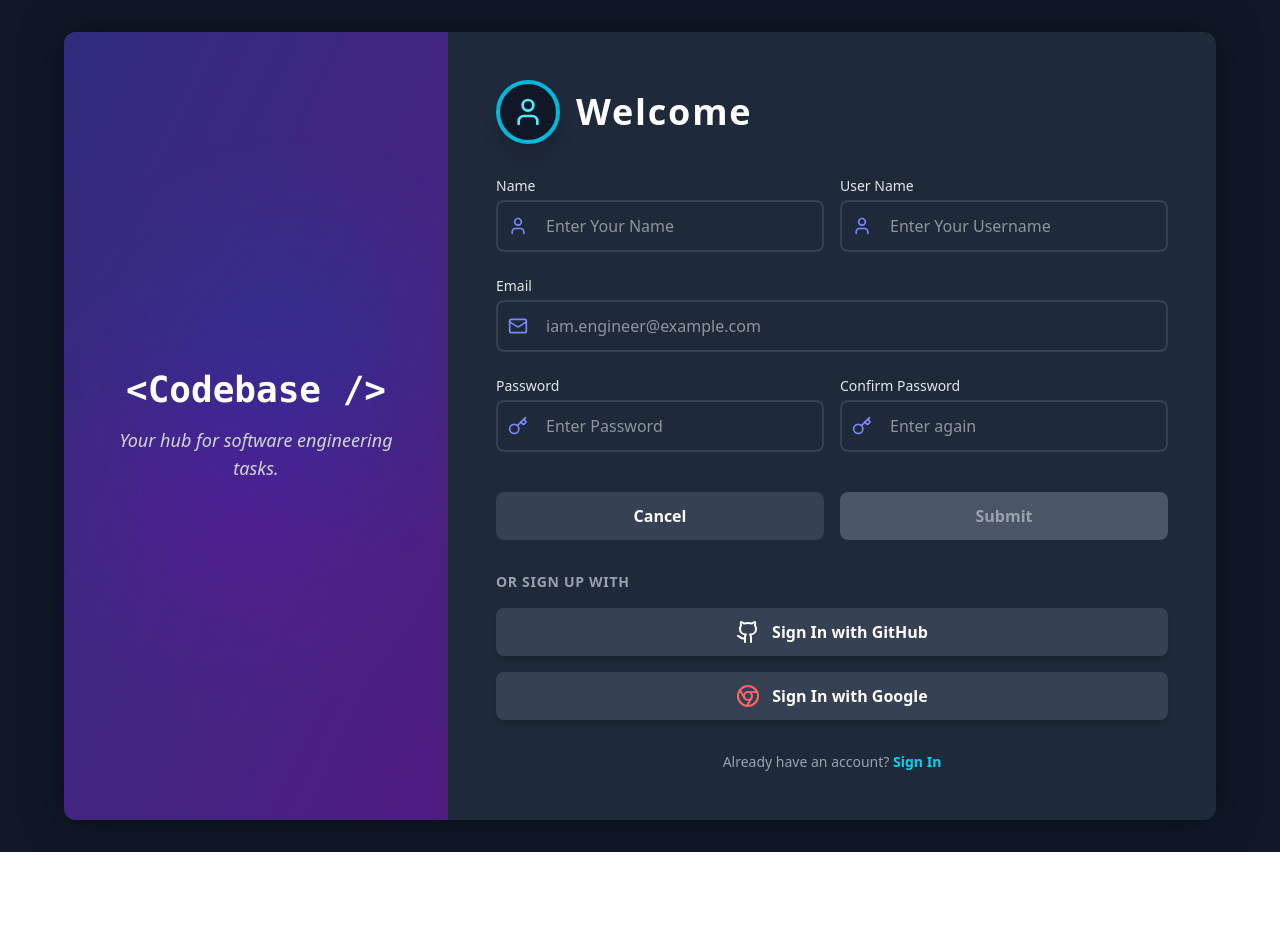
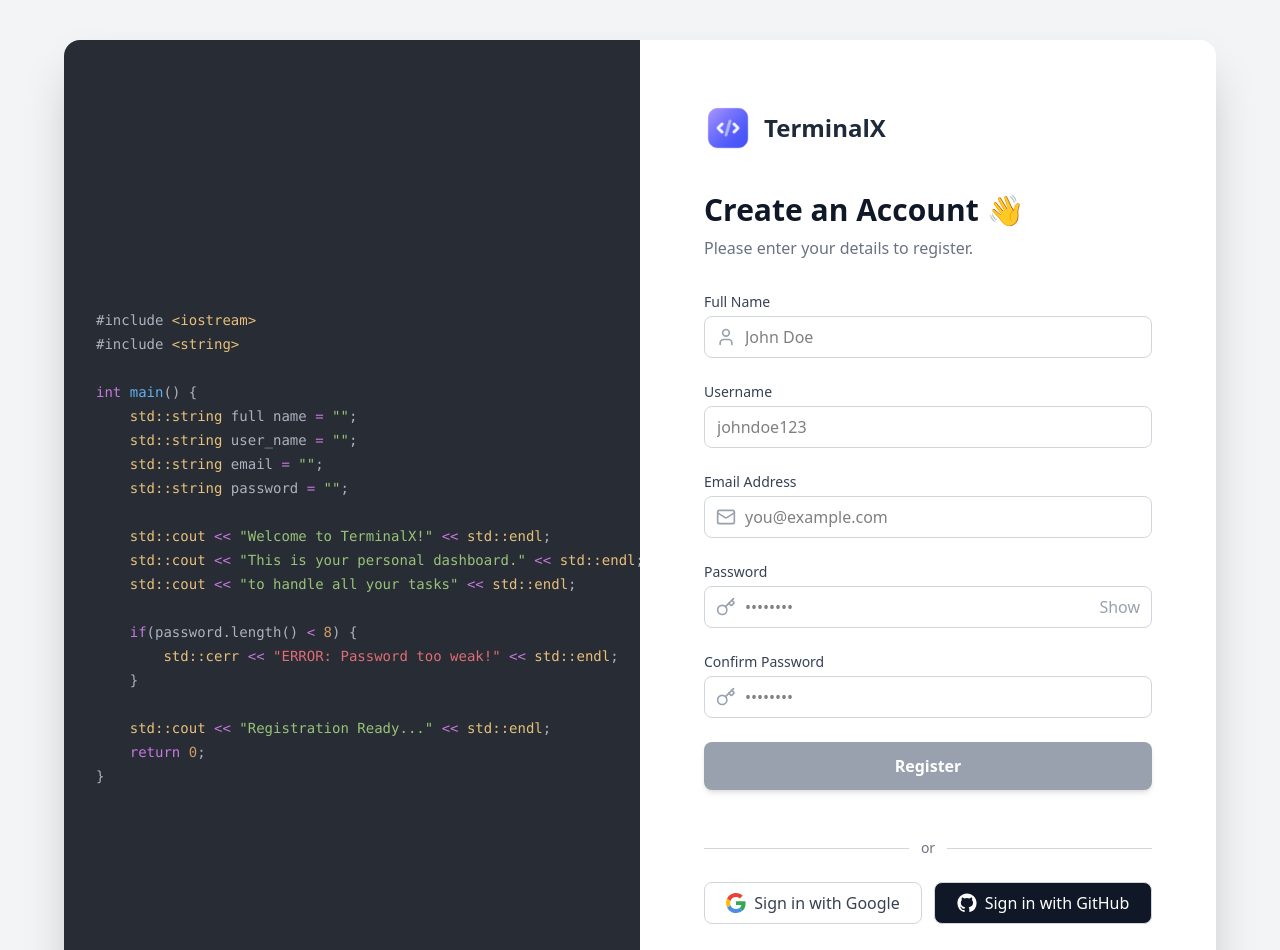
Before and after one commit to Afzal14786/portfolio-dashboard, a React (Vite) app: page /register in a window 1280 px wide. Shown: the top 950 px of the page. Before the commit the page ends 852 px from the top, so only its background shows below. Built offline with nearby package versions, Linux system fonts and the light colour scheme.

Commit message:
redesigning the register form

```diff
--- /dev/null
+++ b/src/components/AuthBannerCode.html
@@ -0,0 +1,22 @@
+<code class="text-[#ABB2BF]">
+#include <span class="text-[#E6C07B]">&lt;iostream&gt;</span>
+#include <span class="text-[#E6C07B]">&lt;string&gt;</span>
+
+<span class="text-[#C678DD]">int</span> <span class="text-[#61AFEF]">main</span>() {
+    <span class="text-[#E6C07B]">std::string</span> full name <span class="text-[#C678DD]">=</span> <span class="text-[#98C379]">""</span>;
+    <span class="text-[#E6C07B]">std::string</span> user_name <span class="text-[#C678DD]">=</span> <span class="text-[#98C379]">""</span>;
+    <span class="text-[#E6C07B]">std::string</span> email <span class="text-[#C678DD]">=</span> <span class="text-[#98C379]">""</span>;
+    <span class="text-[#E6C07B]">std::string</span> password <span class="text-[#C678DD]">=</span> <span class="text-[#98C379]">""</span>;
+
+    <span class="text-[#E6C07B]">std::cout</span> <span class="text-[#C678DD]">&lt;&lt;</span> <span class="text-[#98C379]">"Welcome to TerminalX!"</span> <span class="text-[#C678DD]">&lt;&lt;</span> <span class="text-[#E6C07B]">std::endl</span>;
+    <span class="text-[#E6C07B]">std::cout</span> <span class="text-[#C678DD]">&lt;&lt;</span> <span class="text-[#98C379]">"This is your personal dashboard."</span> <span class="text-[#C678DD]">&lt;&lt;</span> <span class="text-[#E6C07B]">std::endl</span>;
+    <span class="text-[#E6C07B]">std::cout</span> <span class="text-[#C678DD]">&lt;&lt;</span> <span class="text-[#98C379]">"to handle all your tasks"</span> <span class="text-[#C678DD]">&lt;&lt;</span> <span class="text-[#E6C07B]">std::endl</span>;
+
+    <span class="text-[#C678DD]">if</span>(password.length() <span class="text-[#C678DD]">&lt;</span> <span class="text-[#D19A66]">8</span>) {
+        <span class="text-[#E6C07B]">std::cerr</span> <span class="text-[#C678DD]">&lt;&lt;</span> <span class="text-[#E06C75]">"ERROR: Password too weak!"</span> <span class="text-[#C678DD]">&lt;&lt;</span> <span class="text-[#E6C07B]">std::endl</span>;
+    }
+
+    <span class="text-[#E6C07B]">std::cout</span> <span class="text-[#C678DD]">&lt;&lt;</span> <span class="text-[#98C379]">"Registration Ready..."</span> <span class="text-[#C678DD]">&lt;&lt;</span> <span class="text-[#E6C07B]">std::endl</span>;
+    <span class="text-[#C678DD]">return</span> <span class="text-[#D19A66]">0</span>;
+}
+</code>
--- a/src/components/Register.tsx
+++ b/src/components/Register.tsx
@@ -1,5 +1,6 @@
-import React, { useState, useCallback, useMemo } from 'react';
-import { Mail, Key, User, Github, Chrome } from 'lucide-react';
+import React, { useState, type FormEvent } from "react";
+import { Mail, Key, User } from "lucide-react";
+import cppCodeHtml from "./AuthBannerCode.html?raw";
 
 interface FormData {
   name: string;
@@ -9,276 +10,267 @@ interface FormData {
   confirmPassword: string;
 }
 
-interface InputFieldProps {
-  id: keyof FormData;
-  label: string;
-  placeholder: string;
-  type?: string;
-  icon: React.ElementType;
-  isError?: boolean;
-  colSpan?: 'full' | 'half';
-  value: string;
-  onChange: (e: React.ChangeEvent<HTMLInputElement>) => void;
-}
+const initialFormData: FormData = {
+  name: "",
+  user_name: "",
+  email: "",
+  password: "",
+  confirmPassword: "",
+};
 
-
-const InputField: React.FC<InputFieldProps> = ({
-  id,
-  label,
-  placeholder,
-  type = 'text',
-  icon: Icon,
-  isError = false,
-  colSpan = 'full',
-  value,
-  onChange,
-}) => (
-  <div
-    className={`flex flex-col space-y-1 ${
-      colSpan === 'half' ? 'lg:col-span-1' : 'lg:col-span-2 col-span-2'
-    }`}
-  >
-    <label htmlFor={id} className="text-sm font-medium text-gray-200">
-      {label}
-    </label>
-    <div className="relative">
-      <Icon className="absolute left-3 top-1/2 -translate-y-1/2 h-5 w-5 text-indigo-400" />
-      <input
-        id={id}
-        name={id}
-        type={type}
-        placeholder={placeholder}
-        value={value}
-        onChange={onChange}
-        required
-        className={`
-          w-full py-3 pl-12 pr-4 text-white
-          bg-gray-800 border-2 rounded-lg
-          focus:ring-2 focus:ring-cyan-400 focus:border-cyan-400
-          transition duration-200 ease-in-out
-          ${isError ? 'border-red-500' : 'border-gray-700'}
-        `}
+const AuthBanner: React.FC = () => (
+  <div className="hidden lg:flex lg:w-1/2 bg-[#282C34] text-white font-mono p-8 items-center justify-center relative overflow-auto">
+    <pre
+      className="text-sm leading-6 w-full"
+      dangerouslySetInnerHTML={{ __html: cppCodeHtml }}
     />
-    </div>
-  </div>
-);
-
-const SocialSignIn: React.FC = () => (
-  <div className="mt-8 space-y-4">
-    <h2 className="text-sm text-gray-400 font-semibold uppercase tracking-wider">
-      Or Sign Up With
-    </h2>
-
-    {/* GitHub Button */}
-    <button
-      className="w-full flex items-center justify-center py-3 px-4 bg-gray-700 hover:bg-gray-600 rounded-lg text-white font-semibold transition duration-200 shadow-md transform hover:scale-[1.01] focus:ring-2 focus:ring-cyan-500"
-      onClick={() => alert('GitHub Login Clicked')}
-    >
-      <Github className="h-6 w-6 mr-3 text-white" />
-      Sign In with GitHub
-    </button>
-
-    {/* Google Button */}
-    <button
-      className="w-full flex items-center justify-center py-3 px-4 bg-gray-700 hover:bg-gray-600 rounded-lg text-white font-semibold transition duration-200 shadow-md transform hover:scale-[1.01] focus:ring-2 focus:ring-cyan-500"
-      onClick={() => alert('Google Login Clicked')}
-    >
-      <Chrome className="h-6 w-6 mr-3 text-red-400" />
-      Sign In with Google
-    </button>
-
-    <p className="text-sm text-center text-gray-400 pt-4">
-      Already have an account?{' '}
-      <a
-        href="#"
-        className="text-cyan-400 hover:text-cyan-300 font-bold transition duration-200"
-      >
-        Sign In
-      </a>
-    </p>
   </div>
 );
 
 const Register: React.FC = () => {
-  const [formData, setFormData] = useState<FormData>({
-    name: '',
-    user_name: '',
-    email: '',
-    password: '',
-    confirmPassword: '',
-  });
-
+  const [formData, setFormData] = useState<FormData>(initialFormData);
   const [isSubmitting, setIsSubmitting] = useState(false);
+  const [showPassword, setShowPassword] = useState(false);
   const [error, setError] = useState<string | null>(null);
 
-  const handleChange = useCallback((e: React.ChangeEvent<HTMLInputElement>) => {
-    const { name, value } = e.target;
-    setFormData(prev => ({ ...prev, [name]: value }));
+  const handleChange = (e: React.ChangeEvent<HTMLInputElement>) => {
+    setFormData({ ...formData, [e.target.name]: e.target.value });
     setError(null);
-  }, []);
+  };
 
-  const passwordsMatch = useMemo(
-    () => formData.password === formData.confirmPassword,
-    [formData.password, formData.confirmPassword]
-  );
+  const passwordsMatch = formData.password === formData.confirmPassword;
 
-  const isFormValid = useMemo(() => {
-    const { name, user_name, email, password, confirmPassword } = formData;
-    return (
-      name && user_name && email && password && confirmPassword && passwordsMatch
-    );
-  }, [formData, passwordsMatch]);
+  const isFormValid =
+    formData.name &&
+    formData.user_name &&
+    formData.email &&
+    formData.password &&
+    formData.confirmPassword &&
+    passwordsMatch;
 
-  const handleSubmit = (e: React.FormEvent) => {
+  const handleSubmit = (e: FormEvent<HTMLFormElement>) => {
     e.preventDefault();
     if (!isFormValid) {
-      setError('Please fill all fields and ensure passwords match.');
+      setError("Please fill all fields and ensure passwords match.");
       return;
     }
-
     setIsSubmitting(true);
-    setError(null);
-
-    console.log('Submitting:', formData);
-
     setTimeout(() => {
+      console.log("Registration Data:", formData);
+      alert(`Registration successful for ${formData.email}`);
       setIsSubmitting(false);
-      alert('Registration initiated! Check your email for verification.');
     }, 1500);
   };
 
+  const handleSocialLogin = (provider: string) => {
+    alert(`Redirecting to ${provider} login...`);
+  };
+
   return (
-    <div className="min-h-screen bg-gray-900 p-4 sm:p-8 flex items-center justify-center font-inter">
-      <div className="w-full max-w-6xl flex flex-col lg:flex-row rounded-xl shadow-[0_0_40px_rgba(0,0,0,0.5)] bg-gray-800 overflow-hidden">
-        {/* Left Banner Section */}
-        <div className="hidden lg:flex lg:w-1/3 min-h-[600px] bg-indigo-900/50 items-center justify-center p-8 relative overflow-hidden">
-          <div className="absolute inset-0 bg-gradient-to-br from-indigo-900 to-purple-900 opacity-80"></div>
-          <div className="absolute top-1/4 left-1/4 h-64 w-64 bg-cyan-500 rounded-full mix-blend-soft-light filter blur-3xl opacity-30 animate-pulse"></div>
-          <div className="absolute bottom-1/4 right-1/4 h-64 w-64 bg-fuchsia-500 rounded-full mix-blend-soft-light filter blur-3xl opacity-30 animate-pulse delay-1000"></div>
+    <div className="min-h-screen bg-gray-100 flex items-center justify-center px-4 py-10">
+      <div className="w-full max-w-6xl bg-white shadow-2xl rounded-2xl overflow-hidden flex flex-col lg:flex-row">
 
-          <div className="relative z-10 text-center">
-            <h2 className="text-4xl font-mono font-bold text-white mb-4">
-              {'<Codebase />'}
-            </h2>
-            <p className="text-lg text-gray-300 italic">
-              Your hub for software engineering tasks.
-            </p>
+        {/* left : C++ code */}
+        <AuthBanner />
+
+        {/* right : registration form */}
+        <div className="w-full lg:w-1/2 p-8 sm:p-12 lg:p-16 flex flex-col justify-center">
+          <div className="flex items-center mb-10">
+            <div className="w-12 h-12 rounded-full flex items-center justify-center text-white font-bold text-lg mr-3">
+              <img src="/images/code.png" alt="logo" />
+            </div>
+            <h1 className="text-2xl font-extrabold text-gray-800">TerminalX</h1>
+          </div>
+
+          <h2 className="text-3xl font-bold text-gray-900 mb-2">Create an Account 👋</h2>
+          <p className="text-gray-500 mb-8">Please enter your details to register.</p>
+
+          <form onSubmit={handleSubmit} className="space-y-6">
+
+            {/* Full Name Input */}
+            <div>
+              <label htmlFor="name" className="block text-sm font-medium text-gray-700 mb-1">Full Name</label>
+              <div className="relative">
+                <User className="absolute left-3 top-1/2 -translate-y-1/2 text-gray-400 w-5 h-5" />
+                <input
+                  id="name"
+                  name="name"
+                  type="text"
+                  required
+                  value={formData.name}
+                  onChange={handleChange}
+                  placeholder="John Doe"
+                  className="w-full pl-10 pr-4 py-2 border border-gray-300 rounded-lg focus:ring-2 focus:ring-blue-500 focus:border-blue-500 transition duration-200"
+                />
               </div>
             </div>
 
-        {/* Right Side Form */}
-        <div className="w-full lg:w-2/3 p-6 sm:p-12">
-          <div className="flex items-center space-x-4 mb-8">
-            <div className="w-16 h-16 rounded-full border-4 border-cyan-500 bg-gray-900 flex items-center justify-center text-cyan-300 shadow-xl">
-              <User className="h-8 w-8" />
-            </div>
-            <h1 className="text-4xl font-extrabold text-white tracking-wider">
-              Welcome
-            </h1>
-          </div>
-
-          <form onSubmit={handleSubmit} className="space-y-6">
-            <div className="grid grid-cols-1 sm:grid-cols-2 gap-4">
-              <InputField
-                id="name"
-                label="Name"
-                placeholder="Enter Your Name"
-                icon={User}
-                colSpan="half"
-                value={formData.name}
-                onChange={handleChange}
-              />
-              <InputField
+            {/* Username Input */}
+            <div>
+              <label htmlFor="user_name" className="block text-sm font-medium text-gray-700 mb-1">Username</label>
+              <input
                 id="user_name"
-                label="User Name"
-                placeholder="Enter Your Username"
-                icon={User}
-                colSpan="half"
+                name="user_name"
+                type="text"
+                required
                 value={formData.user_name}
                 onChange={handleChange}
+                placeholder="johndoe123"
+                className="w-full pl-3 pr-4 py-2 border border-gray-300 rounded-lg focus:ring-2 focus:ring-blue-500 focus:border-blue-500 transition duration-200"
               />
             </div>
 
-            <InputField
+            {/* Email Input */}
+            <div>
+              <label htmlFor="email" className="block text-sm font-medium text-gray-700 mb-1">Email Address</label>
+              <div className="relative">
+                <Mail className="absolute left-3 top-1/2 -translate-y-1/2 text-gray-400 w-5 h-5" />
+                <input
                   id="email"
-              label="Email"
-              placeholder="iam.engineer@example.com"
+                  name="email"
                   type="email"
-              icon={Mail}
+                  required
                   value={formData.email}
                   onChange={handleChange}
+                  placeholder="you@example.com"
+                  className="w-full pl-10 pr-4 py-2 border border-gray-300 rounded-lg focus:ring-2 focus:ring-blue-500 focus:border-blue-500 transition duration-200"
                 />
+              </div>
+            </div>
 
-            <div className="grid grid-cols-1 sm:grid-cols-2 gap-4">
-              <InputField
+            {/* Password Input */}
+            <div>
+              <label htmlFor="password" className="block text-sm font-medium text-gray-700 mb-1">Password</label>
+              <div className="relative">
+                <Key className="absolute left-3 top-1/2 -translate-y-1/2 text-gray-400 w-5 h-5" />
+                <input
                   id="password"
-                label="Password"
-                placeholder="Enter Password"
-                type="password"
-                icon={Key}
-                colSpan="half"
+                  name="password"
+                  type={showPassword ? "text" : "password"}
+                  required
                   value={formData.password}
                   onChange={handleChange}
-                isError={!passwordsMatch && formData.confirmPassword.length > 0}
+                  placeholder="••••••••"
+                  className="w-full pl-10 pr-10 py-2 border border-gray-300 rounded-lg focus:ring-2 focus:ring-blue-500 focus:border-blue-500 transition duration-200"
                 />
-              <InputField
+                <button
+                  type="button"
+                  onClick={() => setShowPassword(!showPassword)}
+                  className="absolute right-3 top-1/2 -translate-y-1/2 text-gray-400 hover:text-blue-600"
+                >
+                  {showPassword ? "Hide" : "Show"}
+                </button>
+              </div>
+            </div>
+
+            {/* Confirm Password Input */}
+            <div>
+              <label htmlFor="confirmPassword" className="block text-sm font-medium text-gray-700 mb-1">Confirm Password</label>
+              <div className="relative">
+                <Key className="absolute left-3 top-1/2 -translate-y-1/2 text-gray-400 w-5 h-5" />
+                <input
                   id="confirmPassword"
-                label="Confirm Password"
-                placeholder="Enter again"
-                type="password"
-                icon={Key}
-                colSpan="half"
+                  name="confirmPassword"
+                  type={showPassword ? "text" : "password"}
+                  required
                   value={formData.confirmPassword}
                   onChange={handleChange}
-                isError={!passwordsMatch && formData.confirmPassword.length > 0}
+                  placeholder="••••••••"
+                  className={`w-full pl-10 pr-10 py-2 border rounded-lg focus:ring-2 focus:ring-blue-500 focus:border-blue-500 transition duration-200 ${
+                    passwordsMatch || formData.confirmPassword.length === 0
+                      ? "border-gray-300"
+                      : "border-red-500"
+                  }`}
                 />
               </div>
+              {!passwordsMatch && formData.confirmPassword.length > 0 && (
+                <p className="text-sm text-red-500 mt-1">Passwords do not match</p>
+              )}
+            </div>
 
-            {error && (
-              <p className="text-sm text-center text-red-400 font-medium">
-                {error}
-              </p>
-            )}
-            {!passwordsMatch && formData.confirmPassword.length > 0 && (
-              <p className="text-sm text-center text-red-400 font-medium">
-                Passwords do not match.
-              </p>
-            )}
+            {error && <p className="text-sm text-red-500 text-center">{error}</p>}
 
-            <div className="grid grid-cols-2 gap-4 pt-4">
-              <button
-                type="button"
-                onClick={() =>
-                  setFormData({
-                    name: '',
-                    user_name: '',
-                    email: '',
-                    password: '',
-                    confirmPassword: '',
-                  })
-                }
-                className="py-3 bg-gray-700 text-white font-semibold rounded-lg hover:bg-gray-600 transition duration-200"
-              >
-                Cancel
-              </button>
+            {/* register button */}
             <button
               type="submit"
               disabled={!isFormValid || isSubmitting}
-                className={`
-                  py-3 font-semibold rounded-lg transition duration-200
-                  ${
+              className={`w-full py-3 text-white font-semibold rounded-lg shadow-md transition duration-300 ${
                 isFormValid && !isSubmitting
-                      ? 'bg-cyan-500 text-gray-900 hover:bg-cyan-400 shadow-lg shadow-cyan-500/30'
-                      : 'bg-gray-600 text-gray-400 cursor-not-allowed'
-                  }
-                `}
+                  ? "bg-blue-600 hover:bg-blue-700 focus:ring-2 focus:ring-blue-400"
+                  : "bg-gray-400 cursor-not-allowed"
+              }`}
             >
-                {isSubmitting ? 'Registering...' : 'Submit'}
+              {isSubmitting ? "Registering..." : "Register"}
+            </button>
+
+            {/* divider */}
+            <div className="flex items-center my-6">
+              <div className="flex-grow border-t border-gray-300"></div>
+              <span className="mx-3 text-gray-500 text-sm">or</span>
+              <div className="flex-grow border-t border-gray-300"></div>
+            </div>
+
+            {/* Social Signups */}
+            <div className="flex flex-col sm:flex-row gap-3">
+              {/* Google */}
+              <button
+                type="button"
+                onClick={() => handleSocialLogin("Google")}
+                className="w-full flex items-center justify-center gap-2 py-2 border border-gray-300 rounded-lg bg-white hover:bg-gray-50 transition"
+              >
+                <svg
+                  xmlns="http://www.w3.org/2000/svg"
+                  viewBox="0 0 48 48"
+                  className="w-5 h-5"
+                >
+                  <path
+                    fill="#EA4335"
+                    d="M24 9.5c3.54 0 6.64 1.22 9.12 3.6l6.8-6.8C35.88 2.6 30.3 0 24 0 14.64 0 6.64 5.42 2.56 13.34l7.94 6.18C12.3 13.3 17.64 9.5 24 9.5z"
+                  />
+                  <path
+                    fill="#34A853"
+                    d="M46.98 24.5c0-1.64-.15-3.22-.42-4.75H24v9h13.02c-.6 3.1-2.36 5.74-4.97 7.54l7.78 6.04C44.6 38.5 46.98 31.9 46.98 24.5z"
+                  />
+                  <path
+                    fill="#4A90E2"
+                    d="M24 48c6.48 0 11.92-2.15 15.9-5.85l-7.78-6.04c-2.16 1.45-4.93 2.29-8.12 2.29-6.26 0-11.56-4.22-13.48-9.9l-7.94 6.18C6.64 42.58 14.64 48 24 48z"
+                  />
+                  <path
+                    fill="#FBBC05"
+                    d="M10.52 28.5c-.46-1.38-.72-2.86-.72-4.5s.26-3.12.72-4.5l-7.94-6.18C.9 16.64 0 20.2 0 24s.9 7.36 2.58 10.68l7.94-6.18z"
+                  />
+                </svg>
+                <span className="font-medium text-gray-700">
+                  Sign in with Google
+                </span>
+              </button>
+
+              {/* GitHub */}
+              <button
+                type="button"
+                onClick={() => handleSocialLogin("GitHub")}
+                className="w-full flex items-center justify-center gap-2 py-2 border border-gray-300 rounded-lg bg-gray-900 text-white hover:bg-gray-800 transition"
+              >
+                <svg
+                  xmlns="http://www.w3.org/2000/svg"
+                  className="w-5 h-5"
+                  viewBox="0 0 24 24"
+                  fill="currentColor"
+                >
+                  <path
+                    fillRule="evenodd"
+                    d="M12 .5C5.65.5.5 5.65.5 12a11.5 11.5 0 0 0 7.84 10.93c.57.1.77-.25.77-.55v-2c-3.18.7-3.85-1.54-3.85-1.54-.52-1.32-1.27-1.67-1.27-1.67-1.03-.7.08-.69.08-.69 1.15.08 1.75 1.18 1.75 1.18 1.01 1.74 2.66 1.24 3.31.95.1-.73.4-1.24.72-1.52-2.54-.3-5.22-1.27-5.22-5.64 0-1.25.45-2.28 1.18-3.09-.12-.29-.51-1.46.11-3.04 0 0 .96-.31 3.14 1.18a10.8 10.8 0 0 1 5.72 0c2.18-1.49 3.14-1.18 3.14-1.18.62 1.58.23 2.75.11 3.04.74.81 1.18 1.84 1.18 3.09 0 4.39-2.68 5.33-5.23 5.62.41.35.78 1.05.78 2.12v3.14c0 .31.21.66.78.55A11.5 11.5 0 0 0 23.5 12C23.5 5.65 18.35.5 12 .5Z"
+                  />
+                </svg>
+                <span className="font-medium">Sign in with GitHub</span>
               </button>
             </div>
+
+            <p className="text-center text-sm text-gray-500 mt-6">
+              Already have an account?{" "}
+              <a href="/login" className="text-blue-600 font-medium hover:underline">Sign In</a>
+            </p>
           </form>
-
-          <SocialSignIn />
         </div>
       </div>
     </div>
```
Lines whose indentation alone changed are shown as unchanged.
